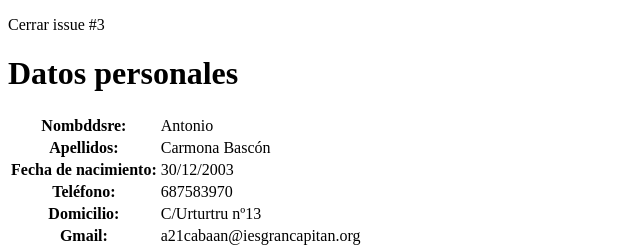
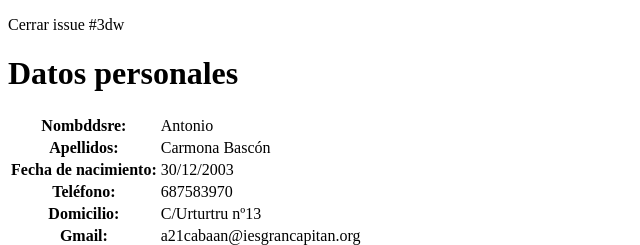
Before and after one commit to Antoniocb3/practica4.14-visualstudiocode-git-Antoniocb03, a plain HTML site: page index.html in a window 1280 px wide. Shown: the top 245 px of the page, 0-640 px from the left. Drawn offline with Linux system fonts and the light colour scheme.

```diff
--- a/index.html
+++ b/index.html
@@ -7,7 +7,7 @@
     <title>Document</title>
 </head>
 <body>
-    <p>Cerrar issue #3 </p>
+    <p>Cerrar issue #3dw </p>
     <h1>Datos personales</h1><div id="Datos personales"></div>
 <table>
     <tr>
```
